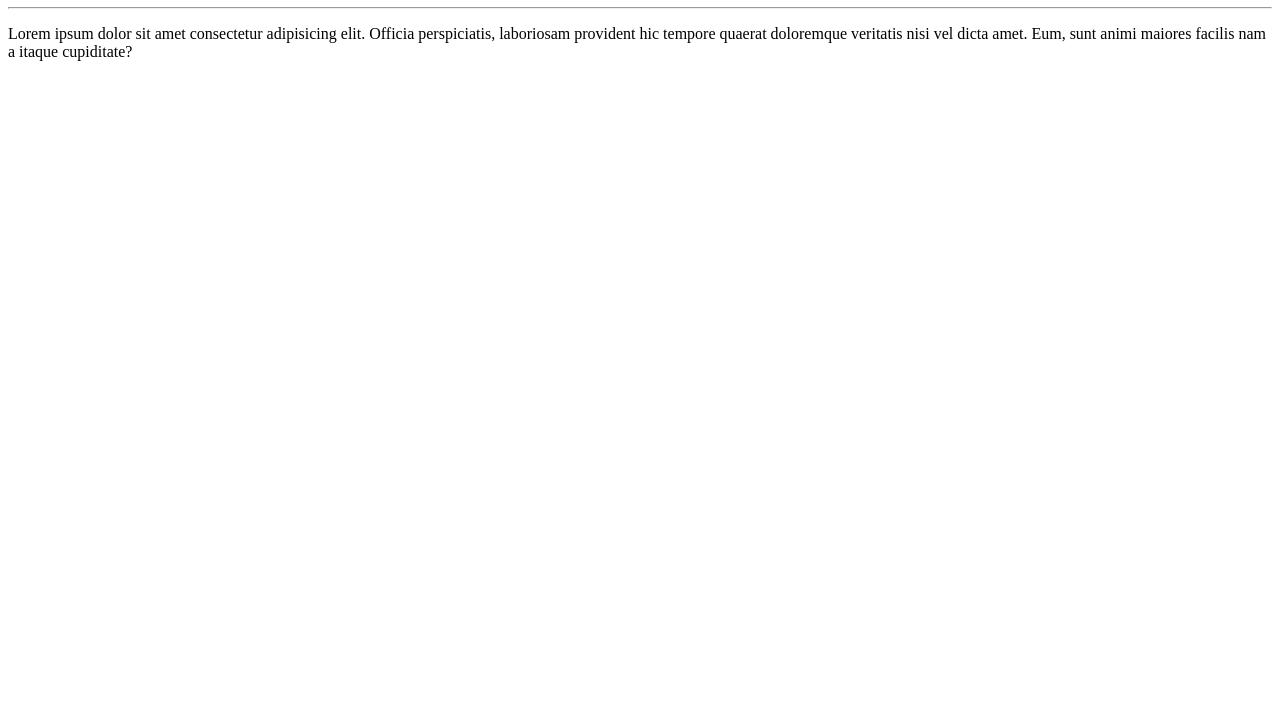
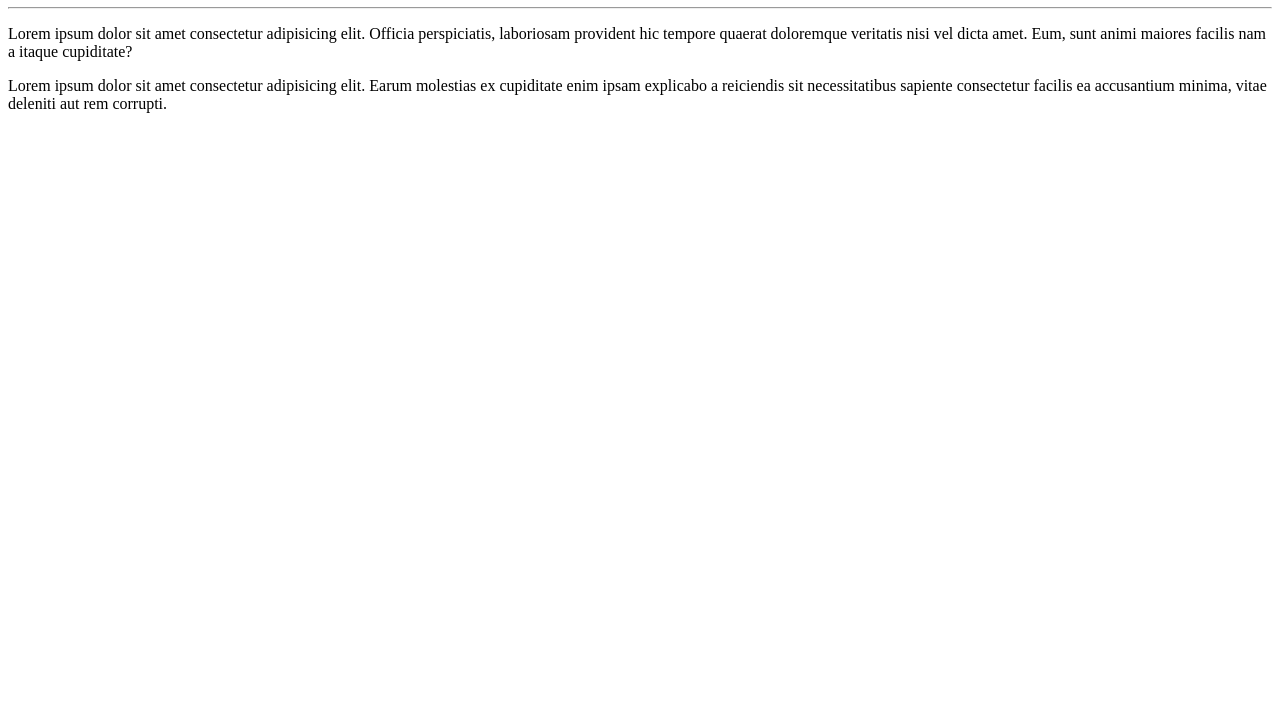
Before and after one commit to isabelly94/Ola-mundo, a plain HTML site: page site-exemplo/index.html in a window 1280 px wide. Shown: the part 73-800 px from the top of the page. Drawn offline with Linux system fonts and the light colour scheme.

Commit message:
Adicionei um paragrafo

```diff
--- a/site-exemplo/index.html
+++ b/site-exemplo/index.html
@@ -9,5 +9,6 @@
     <h1>Olá, Mundo!</h1>
     <hr>
     <p>Lorem ipsum dolor sit amet consectetur adipisicing elit. Officia perspiciatis, laboriosam provident hic tempore quaerat doloremque veritatis nisi vel dicta amet. Eum, sunt animi maiores facilis nam a itaque cupiditate?</p>
+    <p>Lorem ipsum dolor sit amet consectetur adipisicing elit. Earum molestias ex cupiditate enim ipsam explicabo a reiciendis sit necessitatibus sapiente consectetur facilis ea accusantium minima, vitae deleniti aut rem corrupti.</p>
 </body>
 </html>
```
